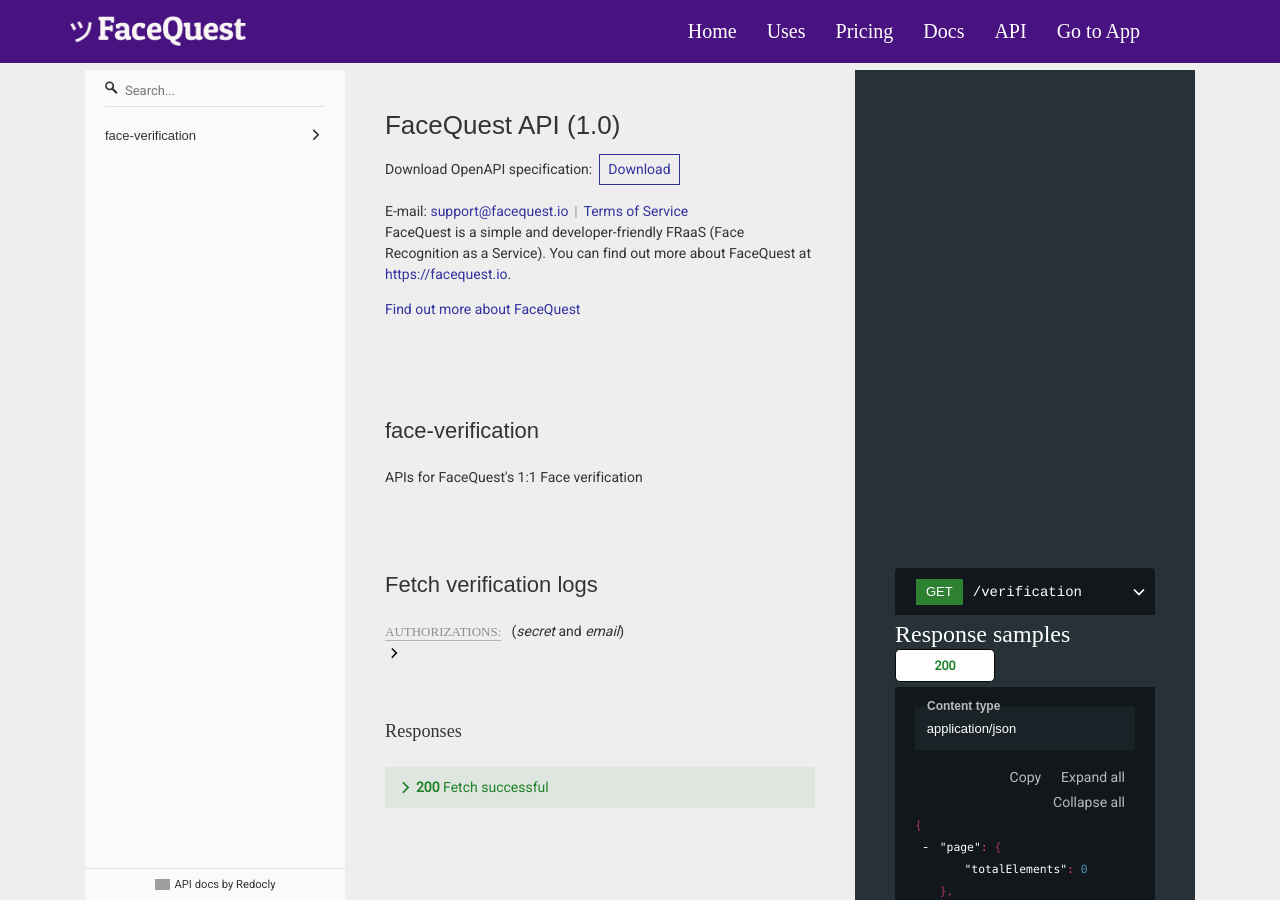
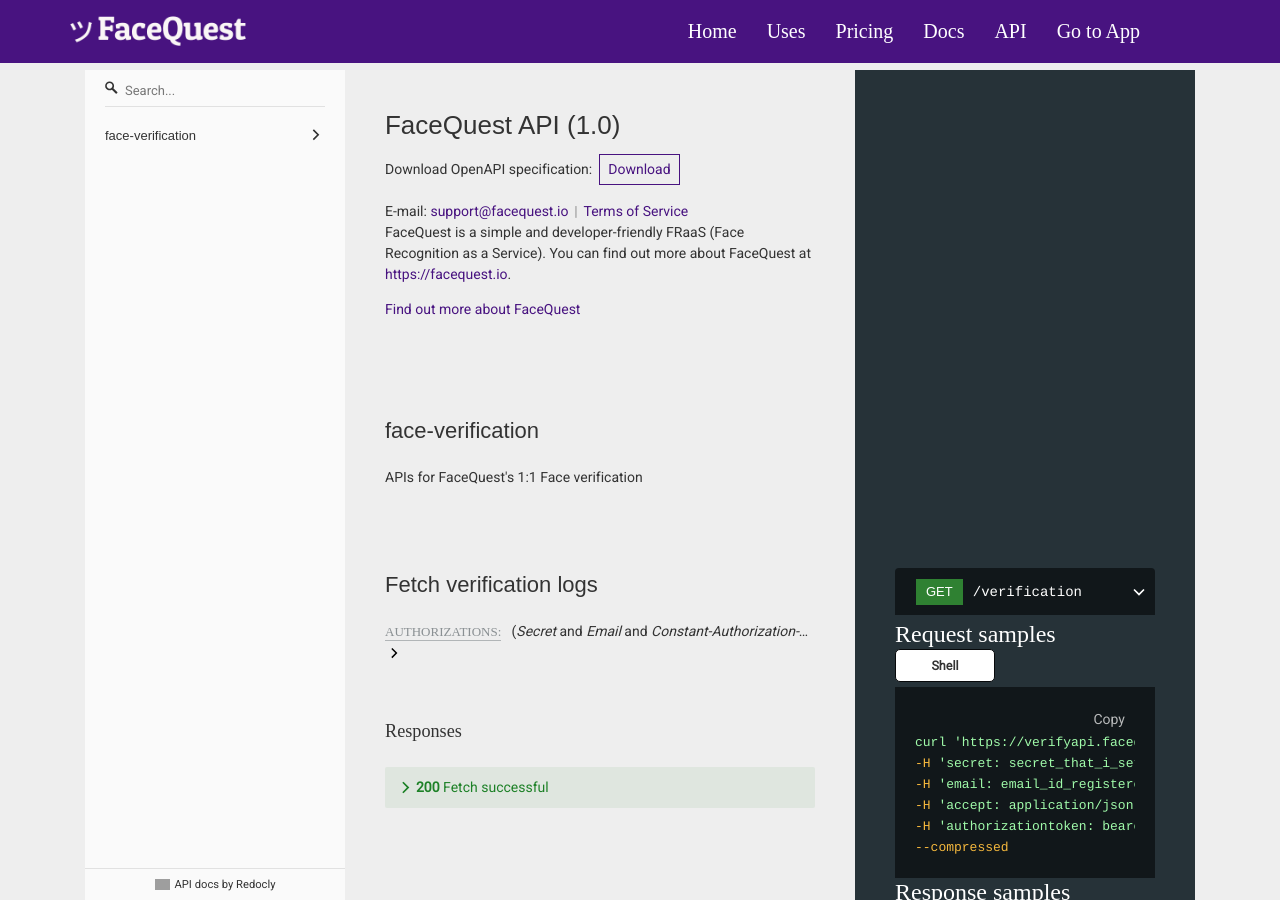
Before and after one commit to ampyard/facequest, a Jekyll site: the page built from api-docs.html, in a window 1280 px wide and 900 px high. Built offline with Jekyll 4.4.1, drawn with Linux system fonts in a browser that asks for light colours; nearby versions of some CDN libraries; some web fonts are replaced; comment, search, counter and statistics services are not loaded; some of the changed text lies outside the part shown; grey boxes are pictures that could not be loaded.

Commit message:
docs update

```diff
--- /dev/null
+++ b/api-docs.html
@@ -0,0 +1,25 @@
+---
+layout: redocpage
+title: FaceQuest API Documentation
+permalink: /api-docs
+---
+<section class="feature-area pb-10 mt-70">
+  <div class="container">
+    <div id="redoc-container"></div>
+    <script src="https://cdn.jsdelivr.net/npm/redoc@next/bundles/redoc.standalone.js"> </script>
+    <script language="javascript">
+      Redoc.init('/openapi-definition.yml', {
+        scrollYOffset: 70,
+        theme:{colors: {
+      		primary: {
+      			main: '#481380',
+      		},
+      		secondary: {
+      			main: '#1976d2',
+      		}
+      	}
+      }
+      }, document.getElementById('redoc-container'))
+    </script>
+  </div>
+</section>
--- a/css/main.css
+++ b/css/main.css
@@ -3234,3 +3234,7 @@
 }
 
 /*****************************************************/
+
+.token.function{
+  color:#a0fbaa
+}
--- a/docs.html
+++ /dev/null
@@ -1,11 +0,0 @@
----
-layout: redocpage
-title: FaceQuest API Documentation
-permalink: /api-docs
----
-<section class="feature-area pb-10 mt-70" >
-  <div class="container">
-    <redoc spec-url='/openapi-definition.yml'></redoc>
-    <script src="https://cdn.jsdelivr.net/npm/redoc@next/bundles/redoc.standalone.js"> </script>
-  </div>
-</section>
--- a/openapi-definition.yml
+++ b/openapi-definition.yml
@@ -15,8 +15,9 @@
 servers:
   - url: 'https://verifyapi.facequest.io/api/v1'
 security:
-  - secret: []
-    email: []
+  - Secret: []
+    Email: []
+    Constant-Authorization-Token: []
 tags:
   - name: face-verification
     description: 'APIs for FaceQuest''s 1:1 Face verification'
@@ -27,6 +28,15 @@
         - face-verification
       summary: Fetch verification logs
       operationId: getVerificationLogs
+      x-codeSamples:
+        - lang: Shell
+          source: |
+            curl 'https://verifyapi.facequest.io/api/v1/verification' \
+            -H 'secret: secret_that_i_set_in_facequest_web_ui' \
+            -H 'email: email_id_registered_with_facequest' \
+            -H 'accept: application/json, text/plain, */*' \
+            -H 'authorizationtoken: bearer' \
+            --compressed
       responses:
         '200':
           description: Fetch successful
@@ -184,15 +194,20 @@
         totalElements:
           type: integer
   securitySchemes:
-    email:
+    Email:
       type: apiKey
       description: Email registered with FaceQuest
       name: email
       in: header
-    secret:
+    Secret:
       type: apiKey
       description: FaceQuest API secret key that you set from FaceQuest Web UI
       name: secret
       in: header
+    Constant-Authorization-Token:
+      type: apiKey
+      description: A constant value `bearer` for all requests issued via API
+      name: authorizationtoken
+      in: header
   links: {}
   callbacks: {}
```
